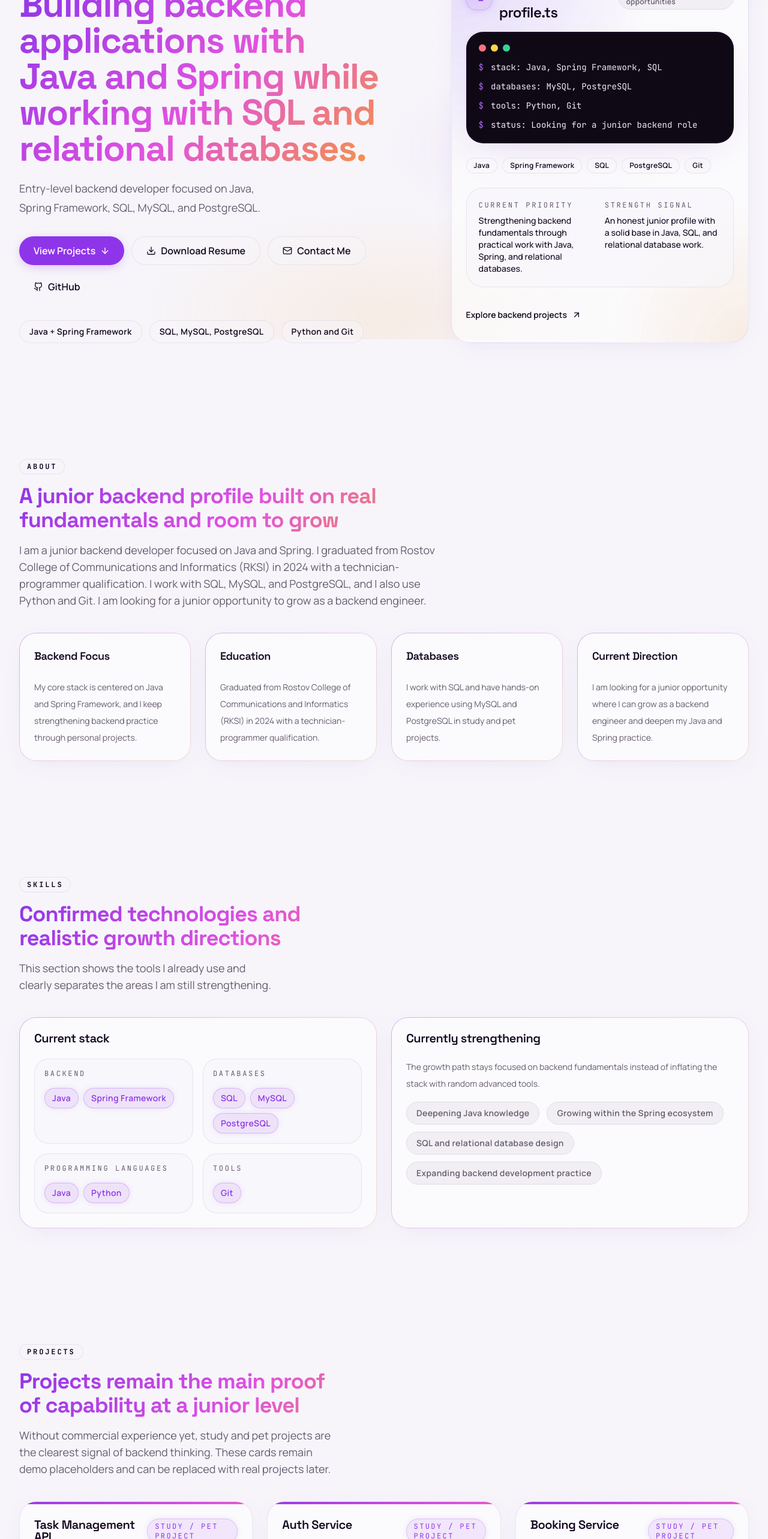
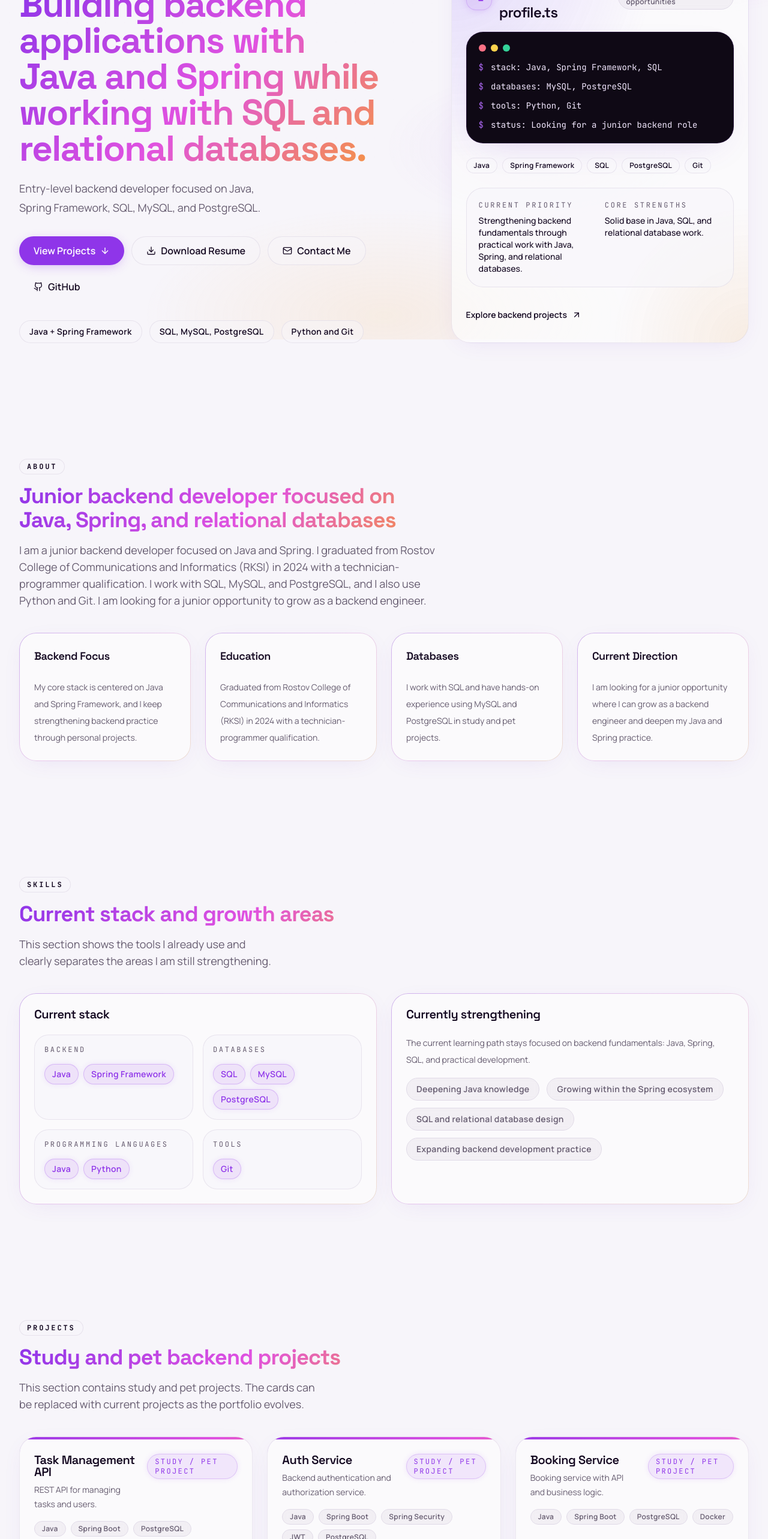
Before and after one commit to vonomarap/resume-vonomarap, a React (Vite) app in the folder frontend/: page / in a window 1280 px wide. Shown: the part 234-2800 px from the top of the page at 60% size. Built offline with nearby package versions, Linux system fonts and the light colour scheme.

Commit message:
Refine site copy and simplify contact section

```diff
--- a/frontend/src/data/contact.ts
+++ b/frontend/src/data/contact.ts
@@ -41,12 +41,11 @@ export const contactContent = {
   ru: {
     section: {
       eyebrow: "Контакты",
-      title: "Простой и честный способ связаться без лишней сложности",
+      title: "Простой способ связаться",
       description:
         "Секция оставляет прямые контакты и аккуратную форму, которая валидирует данные в браузере и подготавливает письмо в почтовом клиенте.",
     },
     directTitle: "Связаться напрямую",
-    formTitle: "Написать сообщение",
     form: {
       nameLabel: "Имя",
       namePlaceholder: "Ваше имя",
@@ -70,18 +69,17 @@ export const contactContent = {
       },
     },
     footerSignature:
-      "Сайт-резюме с централизованным контентом, аккуратным frontend-слоем и честной подачей junior backend-профиля.",
+      "Сайт-резюме с централизованным контентом, аккуратным frontend-слоем и сдержанной подачей junior backend-профиля.",
     footerRights: "Все права защищены.",
   },
   en: {
     section: {
       eyebrow: "Contact",
-      title: "A simple and honest contact flow without unnecessary complexity",
+      title: "A simple way to get in touch",
       description:
         "This section keeps direct contact links and a lightweight form that validates in the browser and prepares a message in the user's email client.",
     },
     directTitle: "Reach out directly",
-    formTitle: "Send a message",
     form: {
       nameLabel: "Name",
       namePlaceholder: "Your name",
--- a/frontend/src/data/education.ts
+++ b/frontend/src/data/education.ts
@@ -2,7 +2,7 @@ export const educationContent = {
   ru: {
     section: {
       eyebrow: "Образование",
-      title: "Образование и самостоятельное развитие без выдуманного опыта",
+      title: "Образование и самостоятельное развитие",
       description:
         "Раздел показывает реальную образовательную базу и то, как backend-навыки усиливаются через самостоятельную практику.",
     },
@@ -25,9 +25,9 @@ export const educationContent = {
     selfStudyTopics: ["Java", "Spring Framework", "SQL", "MySQL", "PostgreSQL"],
     learningSection: {
       eyebrow: "Сейчас изучаю",
-      title: "Следующий шаг — сделать backend-базу глубже и стабильнее",
+      title: "Следующий шаг — углублять backend-базу и практику",
       description:
-        "Зона роста остается реалистичной: усиление текущего профиля через более глубокое понимание Java, Spring и проектирования данных.",
+        "Сейчас основной фокус — более глубокое понимание Java, Spring и проектирования данных.",
       roadmapLabel: "Текущий фокус",
       roadmapTitle:
         "Развитие backend-мышления через системную практику и более уверенную работу с базовыми технологиями",
@@ -45,7 +45,7 @@ export const educationContent = {
   en: {
     section: {
       eyebrow: "Education",
-      title: "Education and self-study presented without invented experience",
+      title: "Education and self-study",
       description:
         "This section keeps the real educational foundation visible and shows how backend skills are being strengthened through self-directed practice.",
     },
@@ -68,9 +68,9 @@ export const educationContent = {
     selfStudyTopics: ["Java", "Spring Framework", "SQL", "MySQL", "PostgreSQL"],
     learningSection: {
       eyebrow: "Learning Now",
-      title: "The next step is making the backend foundation deeper and more consistent",
+      title: "The next step is deepening the backend foundation and practice",
       description:
-        "The growth area stays realistic: strengthen the current profile through deeper understanding of Java, Spring, and data design.",
+        "The current focus is a deeper understanding of Java, Spring, and data design.",
       roadmapLabel: "Current focus",
       roadmapTitle:
         "Building stronger backend habits through steady practice and deeper work with core technologies",
--- a/frontend/src/data/profile.ts
+++ b/frontend/src/data/profile.ts
@@ -25,7 +25,7 @@ export const profiles = {
     ],
     aboutSection: {
       eyebrow: "Обо мне",
-      title: "Junior backend-профиль с честной технической базой и потенциалом роста",
+      title: "Junior backend-разработчик с фокусом на Java, Spring и реляционных базах данных",
     },
     aboutHighlights: [
       {
@@ -65,7 +65,7 @@ export const profiles = {
         "Углубление backend-базы через практику на Java, Spring и реляционных базах данных.",
       strengthTitle: "Сильная сторона",
       strengthDescription:
-        "Честный junior-профиль с уверенной основой в Java, SQL и работе с реляционными БД.",
+        "Уверенная база в Java, SQL и работе с реляционными БД.",
       projectsLabel: "Посмотреть backend-проекты",
     },
   },
@@ -95,7 +95,7 @@ export const profiles = {
     ],
     aboutSection: {
       eyebrow: "About",
-      title: "A junior backend profile built on real fundamentals and room to grow",
+      title: "Junior backend developer focused on Java, Spring, and relational databases",
     },
     aboutHighlights: [
       {
@@ -133,9 +133,9 @@ export const profiles = {
       priorityTitle: "Current priority",
       priorityDescription:
         "Strengthening backend fundamentals through practical work with Java, Spring, and relational databases.",
-      strengthTitle: "Strength signal",
+      strengthTitle: "Core strengths",
       strengthDescription:
-        "An honest junior profile with a solid base in Java, SQL, and relational database work.",
+        "Solid base in Java, SQL, and relational database work.",
       projectsLabel: "Explore backend projects",
     },
   },
--- a/frontend/src/data/projects.ts
+++ b/frontend/src/data/projects.ts
@@ -2,9 +2,9 @@ export const projectsContent = {
   ru: {
     section: {
       eyebrow: "Проекты",
-      title: "Проекты остаются главным подтверждением навыков на junior-уровне",
+      title: "Учебные и pet-проекты по backend-разработке",
       description:
-        "Пока без коммерческого опыта, именно учебные и pet-проекты показывают подход к backend-разработке. Эти карточки остаются демонстрационными и их легко заменить на реальные проекты позже.",
+        "В этом разделе собраны учебные и pet-проекты. Карточки можно заменить на актуальные проекты по мере обновления портфолио.",
     },
     card: {
       tag: "Учебный / pet project",
@@ -39,9 +39,9 @@ export const projectsContent = {
   en: {
     section: {
       eyebrow: "Projects",
-      title: "Projects remain the main proof of capability at a junior level",
+      title: "Study and pet backend projects",
       description:
-        "Without commercial experience yet, study and pet projects are the clearest signal of backend thinking. These cards remain demo placeholders and can be replaced with real projects later.",
+        "This section contains study and pet projects. The cards can be replaced with current projects as the portfolio evolves.",
     },
     card: {
       tag: "Study / pet project",
--- a/frontend/src/data/skills.ts
+++ b/frontend/src/data/skills.ts
@@ -2,7 +2,7 @@ export const skillsContent = {
   ru: {
     section: {
       eyebrow: "Навыки",
-      title: "Подтвержденные технологии и честные направления роста",
+      title: "Текущий стек и направления развития",
       description:
         "Секция показывает реальные навыки, которые уже использую, и аккуратно отделяет направления, которые продолжаю усиливать.",
     },
@@ -27,7 +27,7 @@ export const skillsContent = {
     ],
     learningTitle: "Продолжаю усиливать",
     learningDescription:
-      "Рост строю вокруг фундаментальных backend-навыков, а не вокруг случайного расширения стека ради количества технологий в резюме.",
+      "Фокус развития остается на backend-фундаменте: Java, Spring, SQL и практической разработке.",
     learning: [
       "Углубление знаний Java",
       "Развитие навыков в экосистеме Spring",
@@ -38,7 +38,7 @@ export const skillsContent = {
   en: {
     section: {
       eyebrow: "Skills",
-      title: "Confirmed technologies and realistic growth directions",
+      title: "Current stack and growth areas",
       description:
         "This section shows the tools I already use and clearly separates the areas I am still strengthening.",
     },
@@ -63,7 +63,7 @@ export const skillsContent = {
     ],
     learningTitle: "Currently strengthening",
     learningDescription:
-      "The growth path stays focused on backend fundamentals instead of inflating the stack with random advanced tools.",
+      "The current learning path stays focused on backend fundamentals: Java, Spring, SQL, and practical development.",
     learning: [
       "Deepening Java knowledge",
       "Growing within the Spring ecosystem",
--- a/frontend/src/sections/contact-section.tsx
+++ b/frontend/src/sections/contact-section.tsx
@@ -99,10 +99,7 @@ export function ContactSection() {
 
           <Reveal delay={0.08}>
             <Card>
-              <CardHeader>
-                <CardTitle>{copy.formTitle}</CardTitle>
-              </CardHeader>
-              <CardContent>
+              <CardContent className="pt-6">
                 <Form {...form}>
                   <form className="space-y-5" onSubmit={onSubmit} noValidate>
                     <FormField
```
